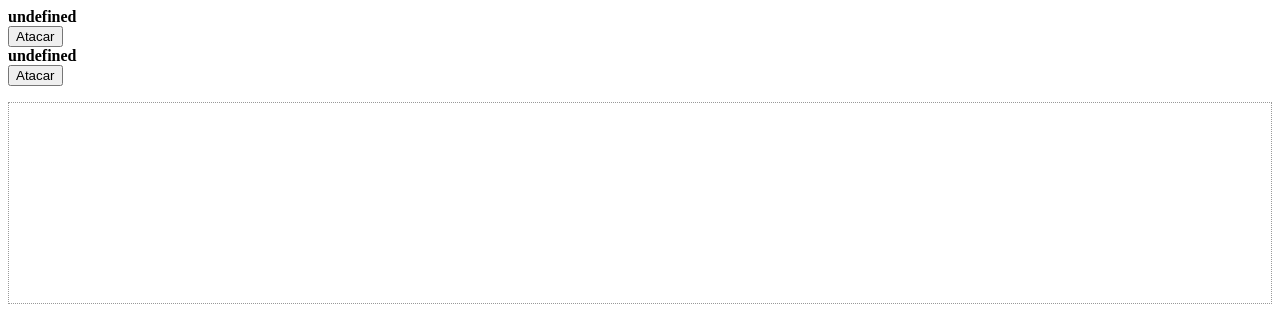
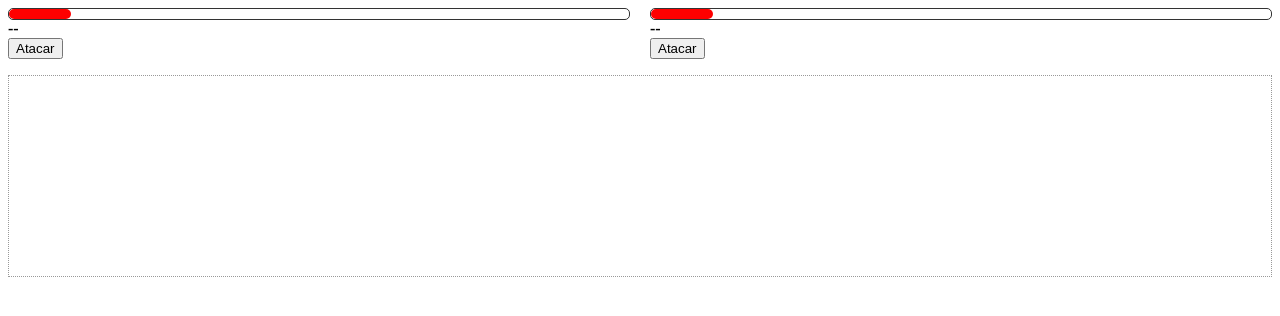
Before and after one commit to flavio16silva/b7web, a plain HTML site: page estudo/projetoLuta/index.html in a window 1280 px wide. Drawn offline with Linux system fonts and the light colour scheme.

Commit message:
Correção HTML classes e ids

```diff
--- a/estudo/projetoLuta/index.html
+++ b/estudo/projetoLuta/index.html
@@ -12,24 +12,24 @@
   </head>
   <body>
 
-    <div class="areadaluta">
+    <div class="fightarea">
           <div id="char">
-              <div class="areabarra">
-                  <div class="barra" style="width: 10%;"></div>
+              <div class="lifebar">
+                  <div class="bar" style="width: 10%;"></div>
               </div>
-              <strong class="name">--</strong>
+              <strong class="nome">--</strong>
               <div>
-                <button class="botaoAtaque">Atacar</button>
+                <button class="attackButton">Atacar</button>
               </div>
           </div>
 
           <div id="monster">
-              <div class="areabarra">
-                  <div class="barra" style="width: 10%;"></div>
+              <div class="lifebar">
+                  <div class="bar" style="width: 10%;"></div>
               </div>
-                  <strong class="name">--</strong>
+                  <strong class="nome">--</strong>
               <div>
-                <button class="botaoAtaque">Atacar</button>
+                <button class="attackButton">Atacar</button>
               </div>
           </div>
     </div>
@@ -37,10 +37,6 @@
     <ul class="log"></ul>
 
 
-
-
-
-
     <!-- Inserir o JS -->
     <script src="classes.js"></script>
     <script src="luta.js"></script>
```
